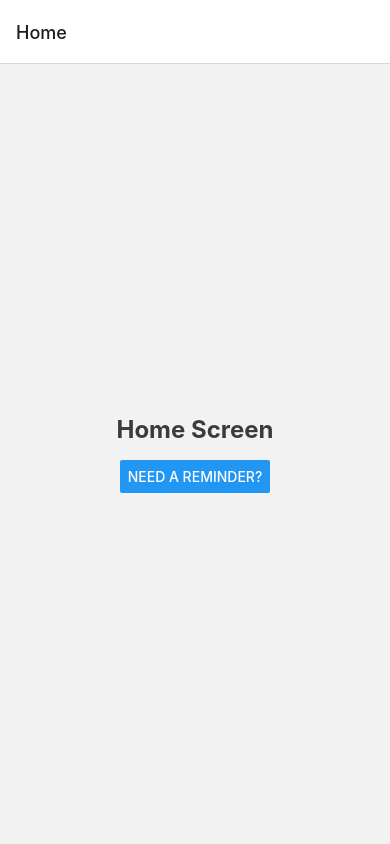
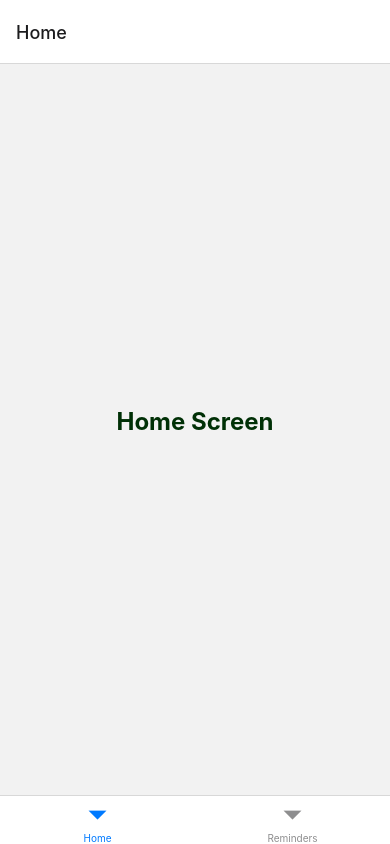
Before and after one commit to CD-CSCI-480/groupproject-frontend-group-3, a React Native app: screen /Home in a window 390 px wide. Built offline with nearby package versions, Linux system fonts and the light colour scheme.

Commit message:
adjusted navigation

```diff
--- a/App.js
+++ b/App.js
@@ -4,17 +4,19 @@ import { Reminders } from './src/app/screens/Reminders';
 import { HomeScreen } from './src/app/screens/Home/HomeScreen';
 import {NavigationContainer} from '@react-navigation/native';
 import {createNativeStackNavigator} from '@react-navigation/native-stack';
+import { createBottomTabNavigator } from '@react-navigation/bottom-tabs';
 
-const Stack = createNativeStackNavigator();
+const Tab = createBottomTabNavigator();
 
 
 export default function App() {
   return (
     <NavigationContainer>
-      <Stack.Navigator initialRouteName="Home">
-        <Stack.Screen name='Home' component={HomeScreen} />
-        <Stack.Screen name='Reminders' component={Reminders} />
-      </Stack.Navigator>
+      <Tab.Navigator initialRouteName="Home"
+      >
+        <Tab.Screen name='Home' component={HomeScreen} />
+        <Tab.Screen name='Reminders' component={Reminders} />
+      </Tab.Navigator>
     </NavigationContainer>
   );
 }
--- a/package.json
+++ b/package.json
@@ -10,15 +10,16 @@
   },
   "dependencies": {
     "@react-native-community/datetimepicker": "^7.6.4",
+    "@react-navigation/bottom-tabs": "^6.5.20",
     "@react-navigation/native": "^6.1.17",
     "@react-navigation/native-stack": "^6.9.26",
     "expo": "~50.0.11",
     "expo-status-bar": "~1.11.1",
     "react": "18.2.0",
     "react-native": "0.73.4",
+    "react-native-safe-area-context": "4.8.2",
     "react-native-screens": "~3.29.0",
-    "react-time-picker": "^6.6.0",
-    "react-native-safe-area-context": "4.8.2"
+    "react-time-picker": "^6.6.0"
   },
   "devDependencies": {
     "@babel/core": "^7.20.0"
--- a/src/app/screens/Home/HomeScreen.js
+++ b/src/app/screens/Home/HomeScreen.js
@@ -8,10 +8,6 @@ export const HomeScreen = ({navigation}) => {
     <View style={styles.container}>
       <Text style={styles.text}>Home Screen</Text>
 
-      <Button title='Need a Reminder?'
-      onPress={() => navigation.navigate("Reminders")}
-      />
-
     </View>
   )
 }
--- a/src/app/screens/Home/styles.js
+++ b/src/app/screens/Home/styles.js
@@ -11,6 +11,6 @@ export const styles = StyleSheet.create({
         fontSize: 24,
         fontWeight: "bold",
         marginBottom: 16,
-        color:"#3B3B3B"
+        color:"#003006"
     }
 });
```
Also changed, not shown: 1 other file (tests, documents, lock files or other folders).
